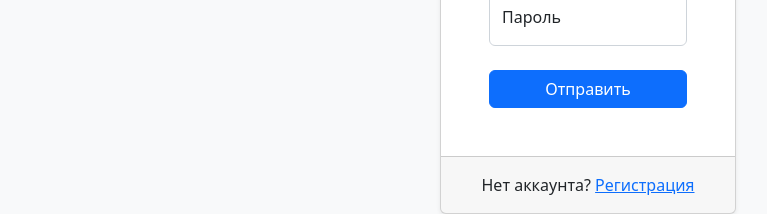
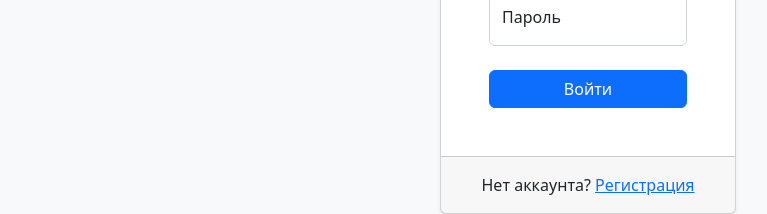
Before and after one commit to Funkicide/frontend-project-12, a React (Create React App) app in the folder frontend/: page /login in a window 1280 px wide. Shown: the part 425-639 px from the top of the page, without its empty margins (52-819 px from the left). Built offline with nearby package versions, Linux system fonts and the light colour scheme; no server answers.

Commit message:
Feat: change login button text

```diff
--- a/frontend/src/locales/ru.js
+++ b/frontend/src/locales/ru.js
@@ -34,7 +34,7 @@ const ru = {
     pages: {
       login: {
         header: 'Войти',
-        confirmButton: 'Отправить',
+        confirmButton: 'Войти',
         usernameLabel: 'Ваш ник',
         passwordLabel: 'Пароль',
         footer: {
```
